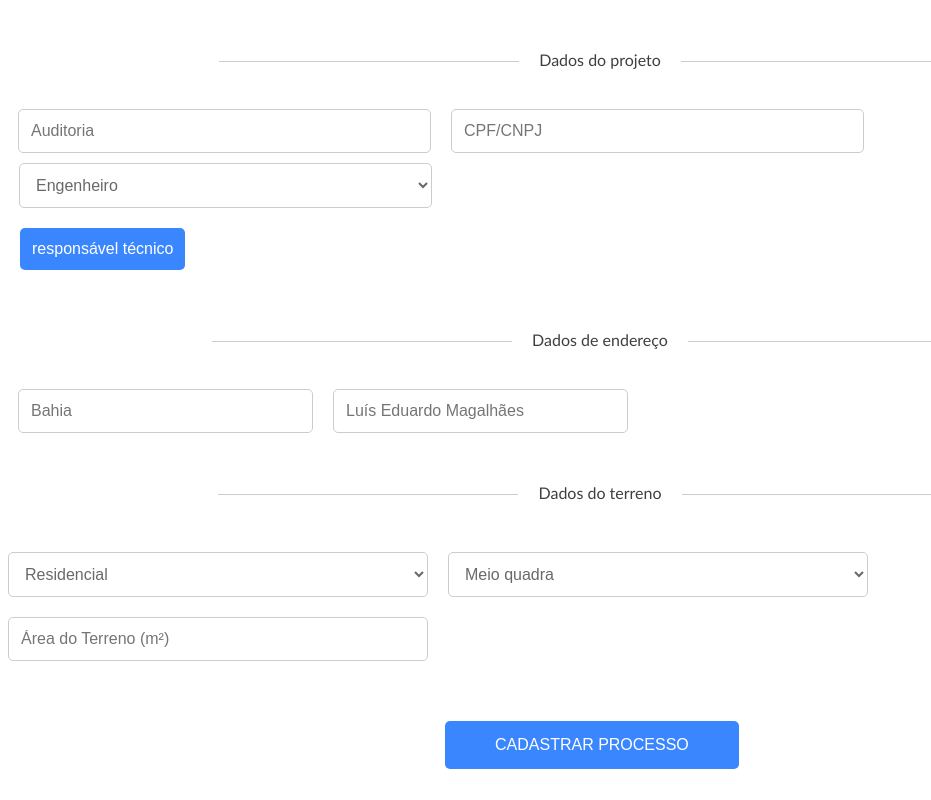
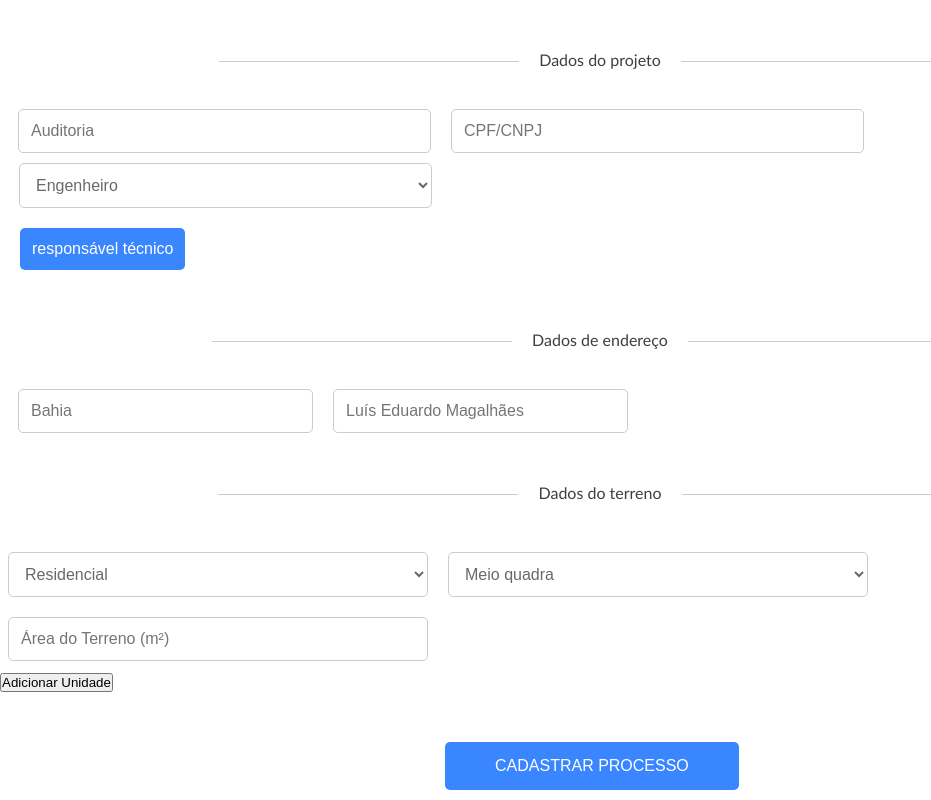
Before and after one commit to daniell0l/urbanismo-web, a React (Vite) app: page /Condominio in a window 1280 px wide. Shown: the part 314-1114 px from the top of the page, without its empty margins (0-931 px from the left). Before the commit the page ends 1093 px from the top, so only its background shows below. Built offline with nearby package versions, Linux system fonts and the light colour scheme; the HTML template or start-up script is replaced by a standard one.

Commit message:
importação de componente

```diff
--- a/src/screens/condominio/index.tsx
+++ b/src/screens/condominio/index.tsx
@@ -2,6 +2,7 @@ import React, { useState } from "react";
 import "./style.css";
 import AddOwnButton from "../../components/AddOwner";
 import AddTechinical from "../../components/AddTechinical";
+import AddUnity from "../../components/AddUnity";
 
 interface CadastroFormProps {
   onSubmit: (data: CadastroFormData) => void;
@@ -236,6 +237,9 @@ const CadastroForm: React.FC<CadastroFormProps> = ({ onSubmit }) => {
             value={formData.landArea}
             onChange={handleInputChange}
           />
+          <div className="addUnity">
+            <AddUnity></AddUnity>
+          </div>
         </div>
         <button className="RegistrationProcessButton" type="submit">
           Cadastrar processo
```
Lines whose indentation alone changed are shown as unchanged.
